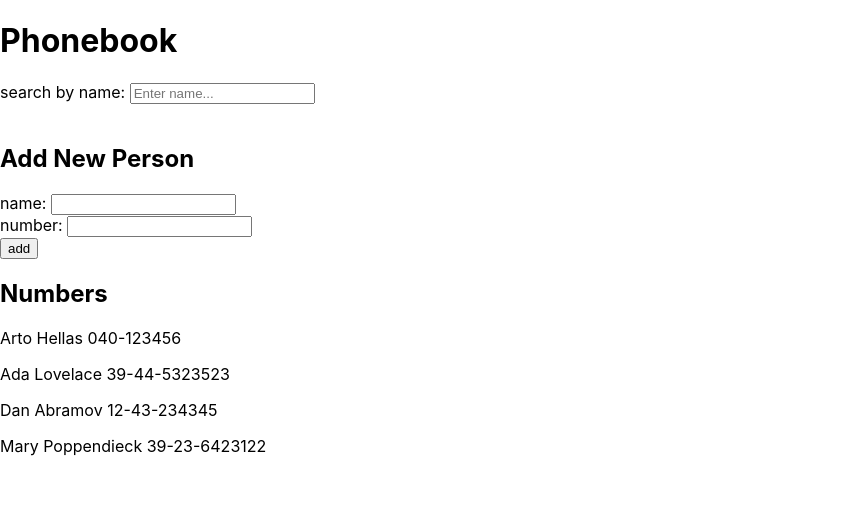
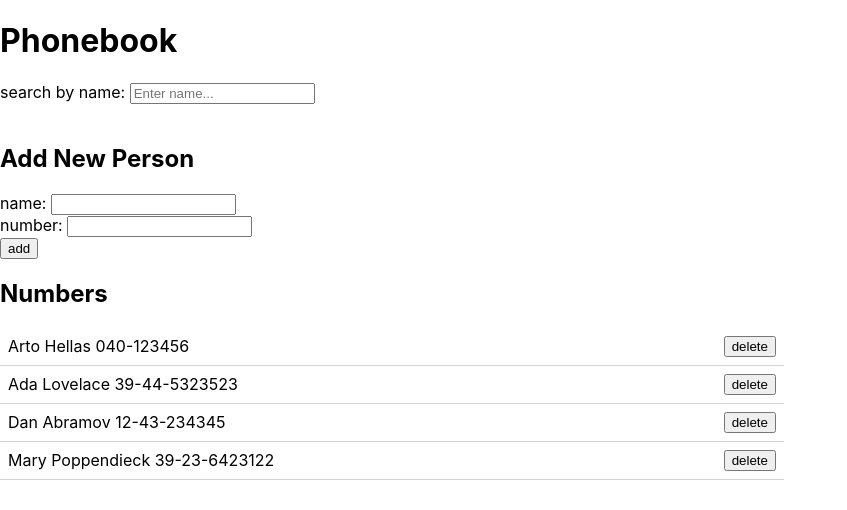
Before and after one commit to karamhawili/react-phonebook-app, a React (Create React App) app: page / in a window 1280 px wide. Shown: the top 510 px of the page, without its empty margins (0-847 px from the left). Built offline with nearby package versions, Linux system fonts and the light colour scheme; data requests are answered from the project's data file; the HTML template or start-up script is replaced by a standard one.

Commit message:
Add option to delete a person

```diff
--- a/src/App.js
+++ b/src/App.js
@@ -52,6 +52,12 @@ const App = () => {
     });
   };
 
+  const deletePerson = (id) => {
+    personService.remove(id).then(() => {
+      setPersons(persons.filter((p) => p.id !== id));
+    });
+  };
+
   const nameAlreadyExists = (personName, existingPersons) => {
     return !!existingPersons.find((n) => n.name === personName);
   };
@@ -77,7 +83,10 @@ const App = () => {
         onSubmitForm={addPerson}
       />
       <h2>Numbers</h2>
-      <Persons personsInfo={query ? getFilteredPersons() : persons} />
+      <Persons
+        personsInfo={query ? getFilteredPersons() : persons}
+        deletePerson={deletePerson}
+      />
     </div>
   );
 };
--- a/src/components/Person.js
+++ b/src/components/Person.js
@@ -1,10 +1,21 @@
 import React from 'react';
 
-const Person = ({ name, number }) => {
+const Person = ({ name, number, deletePerson }) => {
   return (
-    <p>
-      {name} {number}
-    </p>
+    <div
+      style={{
+        display: 'flex',
+        justifyContent: 'space-between',
+        maxWidth: '60%',
+        padding: 8,
+        borderBottom: '1px solid lightgrey',
+      }}
+    >
+      <div>
+        {name} {number}
+      </div>
+      <button onClick={deletePerson}>delete</button>
+    </div>
   );
 };
 
--- a/src/components/Persons.js
+++ b/src/components/Persons.js
@@ -1,11 +1,16 @@
 import React from 'react';
 import Person from './Person';
 
-const Persons = ({ personsInfo }) => {
+const Persons = ({ personsInfo, deletePerson }) => {
   return (
     <div>
       {personsInfo.map((p) => (
-        <Person key={p.name} name={p.name} number={p.number} />
+        <Person
+          key={p.name}
+          name={p.name}
+          number={p.number}
+          deletePerson={() => deletePerson(p.id)}
+        />
       ))}
     </div>
   );
```
